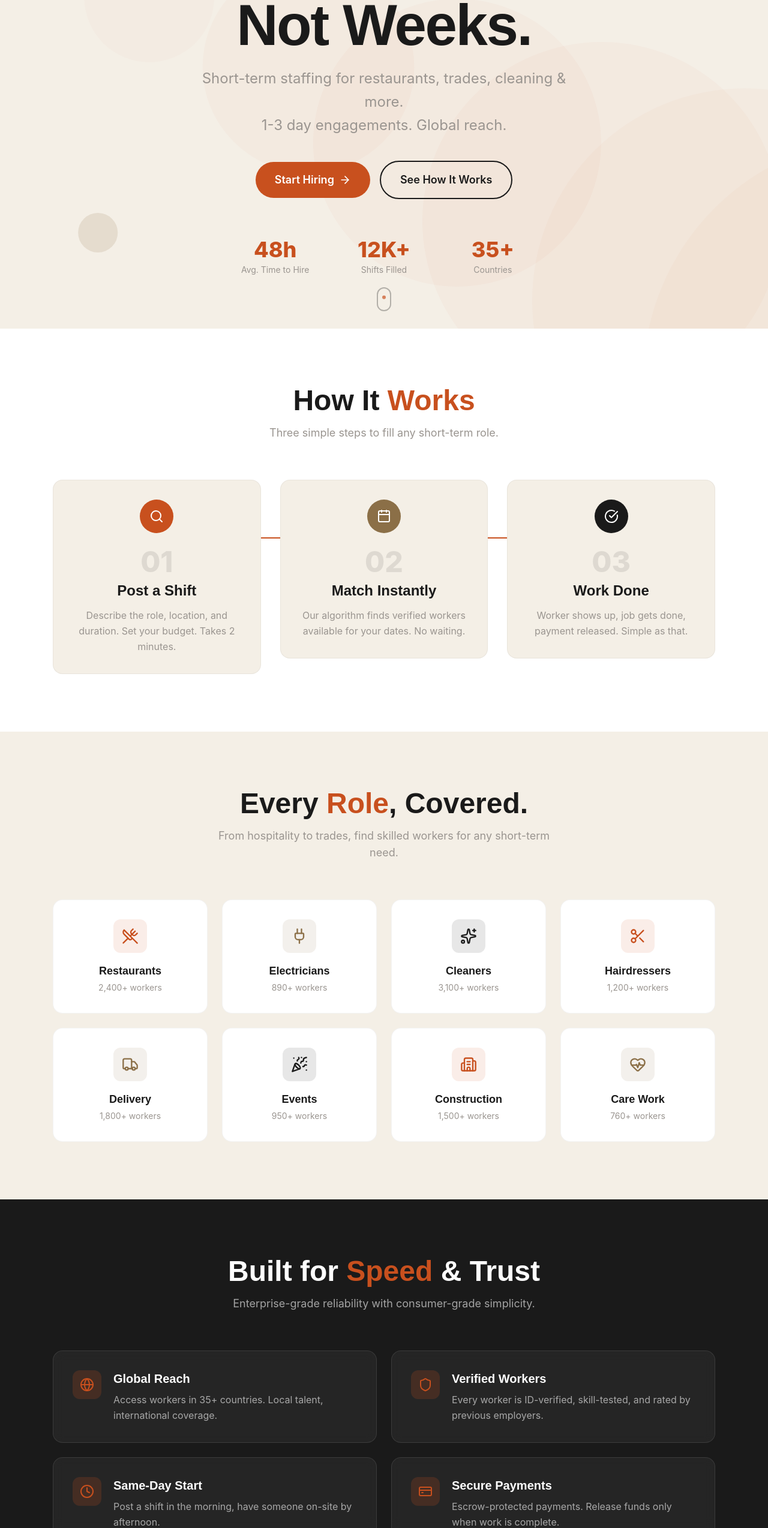
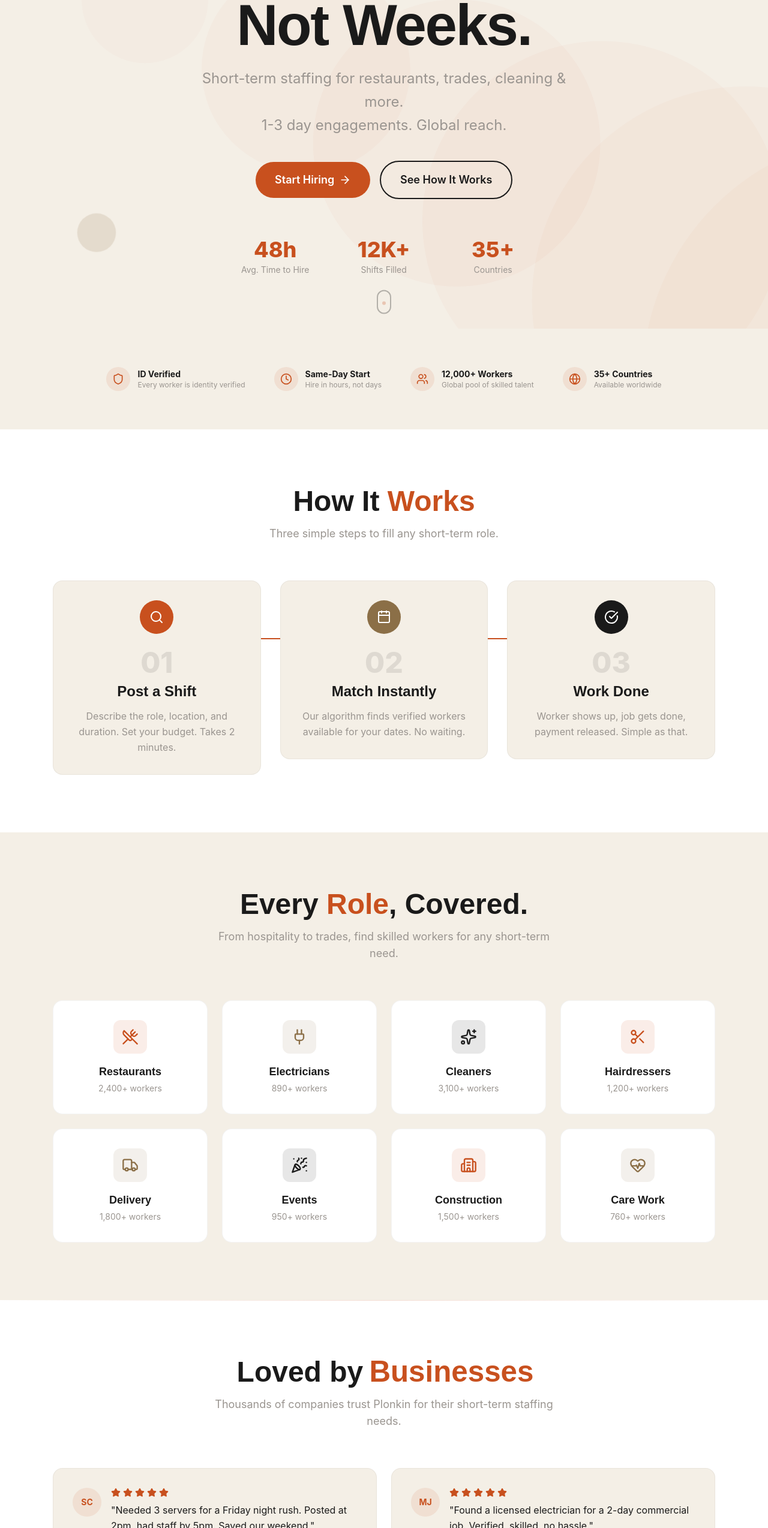
Before and after one commit to NFIWhatimdoing/Plokin2, a React (Vite) app in the folder plonkin-app/: page / in a window 1280 px wide. Shown: the part 252-2800 px from the top of the page at 60% size. Built offline with nearby package versions, Linux system fonts and the light colour scheme; a web font is replaced by a local one.

Commit message:
Enhance Plonkin: Social proof, trust badges, accessibility, reduced-motion, focus states

```diff
--- a/plonkin-app/src/App.tsx
+++ b/plonkin-app/src/App.tsx
@@ -1,6 +1,8 @@
 import Hero from './components/Hero'
+import TrustBadges from './components/TrustBadges'
 import HowItWorks from './components/HowItWorks'
 import RoleCategories from './components/RoleCategories'
+import SocialProof from './components/SocialProof'
 import Features from './components/Features'
 import CTA from './components/CTA'
 import Footer from './components/Footer'
@@ -9,8 +11,10 @@ function App() {
   return (
     <div className="min-h-screen bg-bone">
       <Hero />
+      <TrustBadges />
       <HowItWorks />
       <RoleCategories />
+      <SocialProof />
       <Features />
       <CTA />
       <Footer />
--- a/plonkin-app/src/components/Hero.tsx
+++ b/plonkin-app/src/components/Hero.tsx
@@ -3,9 +3,12 @@ import { ArrowRight, Zap } from 'lucide-react';
 
 const Hero = () => {
   return (
-    <section className="relative min-h-screen flex items-center justify-center overflow-hidden bg-bone">
+    <section
+      className="relative min-h-screen flex items-center justify-center overflow-hidden bg-bone"
+      aria-label="Hero section"
+    >
       {/* Animated background elements */}
-      <div className="absolute inset-0 overflow-hidden">
+      <div className="absolute inset-0 overflow-hidden" aria-hidden="true">
         {[...Array(6)].map((_, i) => (
           <motion.div
             key={i}
@@ -35,11 +38,13 @@ const Hero = () => {
           className="absolute top-20 right-[15%] w-24 h-24 border-4 border-terracotta/20 rounded-lg rotate-45"
           animate={{ rotate: [45, 90, 45], y: [0, -20, 0] }}
           transition={{ duration: 10, repeat: Infinity, ease: "easeInOut" }}
+          style={{ willChange: 'transform' }}
         />
         <motion.div
           className="absolute bottom-32 left-[10%] w-16 h-16 bg-tobacco/15 rounded-full"
           animate={{ scale: [1, 1.3, 1], x: [0, 30, 0] }}
           transition={{ duration: 7, repeat: Infinity, ease: "easeInOut" }}
+          style={{ willChange: 'transform' }}
         />
       </div>
 
@@ -50,8 +55,9 @@ const Hero = () => {
           animate={{ opacity: 1, y: 0 }}
           transition={{ duration: 0.6 }}
           className="inline-flex items-center gap-2 px-4 py-2 bg-terracotta/10 text-terracotta rounded-full text-sm font-medium mb-8"
+          role="banner"
         >
-          <Zap className="w-4 h-4" />
+          <Zap className="w-4 h-4" aria-hidden="true" />
           Powered by Sau5
         </motion.div>
 
@@ -69,6 +75,7 @@ const Hero = () => {
               scale: [1, 1.05, 1],
             }}
             transition={{ duration: 2, repeat: Infinity, ease: "easeInOut" }}
+            style={{ willChange: 'transform' }}
           >
             Hours
           </motion.span>
@@ -95,21 +102,31 @@ const Hero = () => {
           animate={{ opacity: 1, y: 0 }}
           transition={{ duration: 0.8, delay: 0.6 }}
           className="flex flex-col sm:flex-row gap-4 justify-center items-center"
+          role="group"
+          aria-label="Call to action buttons"
         >
           <motion.a
             href="#signup"
-            className="inline-flex items-center gap-2 px-8 py-4 bg-terracotta text-white rounded-full text-lg font-semibold hover:bg-terracotta-dark transition-colors"
+            className="inline-flex items-center gap-2 px-8 py-4 bg-terracotta text-white rounded-full text-lg font-semibold
+                       hover:bg-terracotta-dark transition-colors focus-visible:outline-2 focus-visible:outline-offset-2
+                       focus-visible:outline-terracotta-dark cursor-pointer"
             whileHover={{ scale: 1.05 }}
             whileTap={{ scale: 0.95 }}
+            style={{ willChange: 'transform' }}
+            aria-label="Start hiring now"
           >
             Start Hiring
-            <ArrowRight className="w-5 h-5" />
+            <ArrowRight className="w-5 h-5" aria-hidden="true" />
           </motion.a>
           <motion.a
             href="#how-it-works"
-            className="inline-flex items-center gap-2 px-8 py-4 border-2 border-ink text-ink rounded-full text-lg font-semibold hover:bg-ink hover:text-white transition-colors"
+            className="inline-flex items-center gap-2 px-8 py-4 border-2 border-ink text-ink rounded-full text-lg font-semibold
+                       hover:bg-ink hover:text-white transition-colors focus-visible:outline-2 focus-visible:outline-offset-2
+                       focus-visible:outline-ink cursor-pointer"
             whileHover={{ scale: 1.05 }}
             whileTap={{ scale: 0.95 }}
+            style={{ willChange: 'transform' }}
+            aria-label="Learn how Plonkin works"
           >
             See How It Works
           </motion.a>
@@ -121,6 +138,8 @@ const Hero = () => {
           animate={{ opacity: 1, y: 0 }}
           transition={{ duration: 0.8, delay: 0.8 }}
           className="mt-16 grid grid-cols-3 gap-8 max-w-lg mx-auto"
+          role="region"
+          aria-label="Key statistics"
         >
           {[
             { value: '48h', label: 'Avg. Time to Hire' },
@@ -133,6 +152,7 @@ const Hero = () => {
               initial={{ opacity: 0, scale: 0.5 }}
               animate={{ opacity: 1, scale: 1 }}
               transition={{ delay: 1 + i * 0.1 }}
+              style={{ willChange: 'transform' }}
             >
               <div className="text-3xl md:text-4xl font-extrabold text-terracotta">{stat.value}</div>
               <div className="text-sm text-warm-gray mt-1">{stat.label}</div>
@@ -146,6 +166,7 @@ const Hero = () => {
         className="absolute bottom-8 left-1/2 -translate-x-1/2"
         animate={{ y: [0, 10, 0] }}
         transition={{ duration: 2, repeat: Infinity }}
+        aria-hidden="true"
       >
         <div className="w-6 h-10 border-2 border-ink/30 rounded-full flex justify-center pt-2">
           <motion.div
--- /dev/null
+++ b/plonkin-app/src/components/SocialProof.tsx
@@ -0,0 +1,139 @@
+import { motion, useInView } from 'framer-motion';
+import { useRef } from 'react';
+import { Star } from 'lucide-react';
+
+const testimonials = [
+  {
+    name: 'Sarah Chen',
+    role: 'Restaurant Owner',
+    location: 'Melbourne, AU',
+    text: 'Needed 3 servers for a Friday night rush. Posted at 2pm, had staff by 5pm. Saved our weekend.',
+    rating: 5,
+    avatar: 'SC',
+  },
+  {
+    name: 'Marcus Johnson',
+    role: 'Electrical Contractor',
+    location: 'London, UK',
+    text: 'Found a licensed electrician for a 2-day commercial job. Verified, skilled, no hassle.',
+    rating: 5,
+    avatar: 'MJ',
+  },
+  {
+    name: 'Elena Rodriguez',
+    role: 'Salon Manager',
+    location: 'Medellín, CO',
+    text: 'Our stylist called in sick. Found a replacement in 30 minutes. The client never knew.',
+    rating: 5,
+    avatar: 'ER',
+  },
+  {
+    name: 'James Wilson',
+    role: 'Event Coordinator',
+    location: 'Toronto, CA',
+    text: 'Staffed a 500-person corporate event with 12 temps. Flawless execution.',
+    rating: 5,
+    avatar: 'JW',
+  },
+];
+
+const SocialProof = () => {
+  const ref = useRef(null);
+  const isInView = useInView(ref, { once: true, margin: "-50px" });
+
+  return (
+    <section className="py-24 bg-paper relative overflow-hidden">
+      {/* Background decoration */}
+      <div className="absolute top-0 left-0 w-full h-px bg-gradient-to-r from-transparent via-terracotta/20 to-transparent" />
+      <div className="max-w-6xl mx-auto px-6">
+        <motion.div
+          ref={ref}
+          initial={{ opacity: 0, y: 40 }}
+          animate={isInView ? { opacity: 1, y: 0 } : {}}
+          transition={{ duration: 0.8 }}
+          className="text-center mb-16"
+        >
+          <h2 className="text-4xl md:text-5xl font-extrabold text-ink mb-4">
+            Loved by{' '}
+            <motion.span
+              className="text-terracotta inline-block"
+              animate={{ scale: [1, 1.05, 1] }}
+              transition={{ duration: 3, repeat: Infinity }}
+            >
+              Businesses
+            </motion.span>
+          </h2>
+          <p className="text-lg text-warm-gray max-w-xl mx-auto">
+            Thousands of companies trust Plonkin for their short-term staffing needs.
+          </p>
+        </motion.div>
+
+        <div className="grid md:grid-cols-2 gap-6">
+          {testimonials.map((t, index) => (
+            <motion.div
+              key={t.name}
+              initial={{ opacity: 0, y: 40 }}
+              animate={isInView ? { opacity: 1, y: 0 } : {}}
+              transition={{ duration: 0.6, delay: 0.2 + index * 0.15 }}
+              whileHover={{ y: -4, transition: { duration: 0.2 } }}
+              className="bg-bone rounded-2xl p-8 border border-ink/5 hover:border-terracotta/20 hover:shadow-lg transition-all duration-300"
+            >
+              <div className="flex items-start gap-4">
+                <div className="w-12 h-12 rounded-full bg-terracotta/10 text-terracotta flex items-center justify-center font-bold text-sm flex-shrink-0">
+                  {t.avatar}
+                </div>
+                <div className="flex-1">
+                  <div className="flex items-center gap-1 mb-2">
+                    {[...Array(t.rating)].map((_, i) => (
+                      <Star key={i} className="w-4 h-4 fill-terracotta text-terracotta" />
+                    ))}
+                  </div>
+                  <p className="text-ink leading-relaxed mb-4">"{t.text}"</p>
+                  <div className="flex items-center justify-between">
+                    <div>
+                      <p className="font-bold text-ink text-sm">{t.name}</p>
+                      <p className="text-warm-gray text-sm">{t.role}</p>
+                    </div>
+                    <span className="text-warm-gray text-sm">{t.location}</span>
+                  </div>
+                </div>
+              </div>
+            </motion.div>
+          ))}
+        </div>
+
+        {/* Stats bar */}
+        <motion.div
+          initial={{ opacity: 0, y: 30 }}
+          animate={isInView ? { opacity: 1, y: 0 } : {}}
+          transition={{ duration: 0.6, delay: 0.8 }}
+          className="mt-16 bg-ink rounded-2xl p-8 md:p-12 text-center"
+        >
+          <div className="grid grid-cols-2 md:grid-cols-4 gap-8">
+            {[
+              { value: '4.9', label: 'Average Rating', suffix: '/5' },
+              { value: '12,000', label: 'Shifts Completed', suffix: '+' },
+              { value: '98%', label: 'Fill Rate', suffix: '' },
+              { value: '2.4h', label: 'Avg. Time to Fill', suffix: '' },
+            ].map((stat, i) => (
+              <motion.div
+                key={stat.label}
+                initial={{ opacity: 0, scale: 0.8 }}
+                animate={isInView ? { opacity: 1, scale: 1 } : {}}
+                transition={{ delay: 1 + i * 0.1 }}
+              >
+                <div className="text-3xl md:text-4xl font-extrabold text-terracotta">
+                  {stat.value}
+                  <span className="text-paper/40">{stat.suffix}</span>
+                </div>
+                <div className="text-paper/60 text-sm mt-1">{stat.label}</div>
+              </motion.div>
+            ))}
+          </div>
+        </motion.div>
+      </div>
+    </section>
+  );
+};
+
+export default SocialProof;
--- /dev/null
+++ b/plonkin-app/src/components/TrustBadges.tsx
@@ -0,0 +1,65 @@
+import { motion, useInView } from 'framer-motion';
+import { useRef } from 'react';
+import { Shield, Clock, Users, Globe } from 'lucide-react';
+
+const badges = [
+  {
+    icon: Shield,
+    title: 'ID Verified',
+    description: 'Every worker is identity verified',
+  },
+  {
+    icon: Clock,
+    title: 'Same-Day Start',
+    description: 'Hire in hours, not days',
+  },
+  {
+    icon: Users,
+    title: '12,000+ Workers',
+    description: 'Global pool of skilled talent',
+  },
+  {
+    icon: Globe,
+    title: '35+ Countries',
+    description: 'Available worldwide',
+  },
+];
+
+const TrustBadges = () => {
+  const ref = useRef(null);
+  const isInView = useInView(ref, { once: true, margin: "-50px" });
+
+  return (
+    <section className="py-16 bg-bone">
+      <div className="max-w-6xl mx-auto px-6">
+        <motion.div
+          ref={ref}
+          initial={{ opacity: 0 }}
+          animate={isInView ? { opacity: 1 } : {}}
+          transition={{ duration: 0.8 }}
+          className="flex flex-wrap justify-center gap-8 md:gap-12"
+        >
+          {badges.map((badge, index) => (
+            <motion.div
+              key={badge.title}
+              initial={{ opacity: 0, y: 20 }}
+              animate={isInView ? { opacity: 1, y: 0 } : {}}
+              transition={{ delay: index * 0.1 }}
+              className="flex items-center gap-3"
+            >
+              <div className="w-10 h-10 rounded-full bg-terracotta/10 flex items-center justify-center">
+                <badge.icon className="w-5 h-5 text-terracotta" />
+              </div>
+              <div>
+                <p className="font-bold text-ink text-sm">{badge.title}</p>
+                <p className="text-warm-gray text-xs">{badge.description}</p>
+              </div>
+            </motion.div>
+          ))}
+        </motion.div>
+      </div>
+    </section>
+  );
+};
+
+export default TrustBadges;
--- a/plonkin-app/src/index.css
+++ b/plonkin-app/src/index.css
@@ -3,6 +3,7 @@
 @theme {
   --color-terracotta: #C8501E;
   --color-terracotta-dark: #A84015;
+  --color-terracotta-light: #E07040;
   --color-ink: #1A1A1A;
   --color-bone: #F4EFE6;
   --color-paper: #FFFFFF;
@@ -40,6 +41,8 @@ body {
   background-color: var(--color-bone);
   color: var(--color-ink);
   overflow-x: hidden;
+  -webkit-font-smoothing: antialiased;
+  -moz-osx-font-smoothing: grayscale;
 }
 
 h1, h2, h3, h4, h5, h6 {
@@ -51,3 +54,59 @@ h1, h2, h3, h4, h5, h6 {
   background-color: var(--color-terracotta);
   color: white;
 }
+
+/* Focus visible styles for keyboard navigation */
+:focus-visible {
+  outline: 2px solid var(--color-terracotta);
+  outline-offset: 2px;
+  border-radius: 4px;
+}
+
+/* Smooth transitions for all interactive elements */
+a, button {
+  transition: all 200ms ease;
+}
+
+a:focus-visible,
+button:focus-visible {
+  outline: 2px solid var(--color-terracotta);
+  outline-offset: 2px;
+}
+
+/* Cursor pointer on all clickable elements */
+a[href],
+button,
+[role="button"] {
+  cursor: pointer;
+}
+
+/* Reduced motion support */
+@media (prefers-reduced-motion: reduce) {
+  *,
+  *::before,
+  *::after {
+    animation-duration: 0.01ms !important;
+    animation-iteration-count: 1 !important;
+    transition-duration: 0.01ms !important;
+  }
+
+  html {
+    scroll-behavior: auto;
+  }
+}
+
+/* High contrast mode support */
+@media (prefers-contrast: high) {
+  :root {
+    --color-ink: #000000;
+    --color-bone: #FFFFFF;
+    --color-warm-gray: #333333;
+  }
+}
+
+/* Print styles */
+@media print {
+  .no-print {
+    display: none !important;
+  }
+}
```
